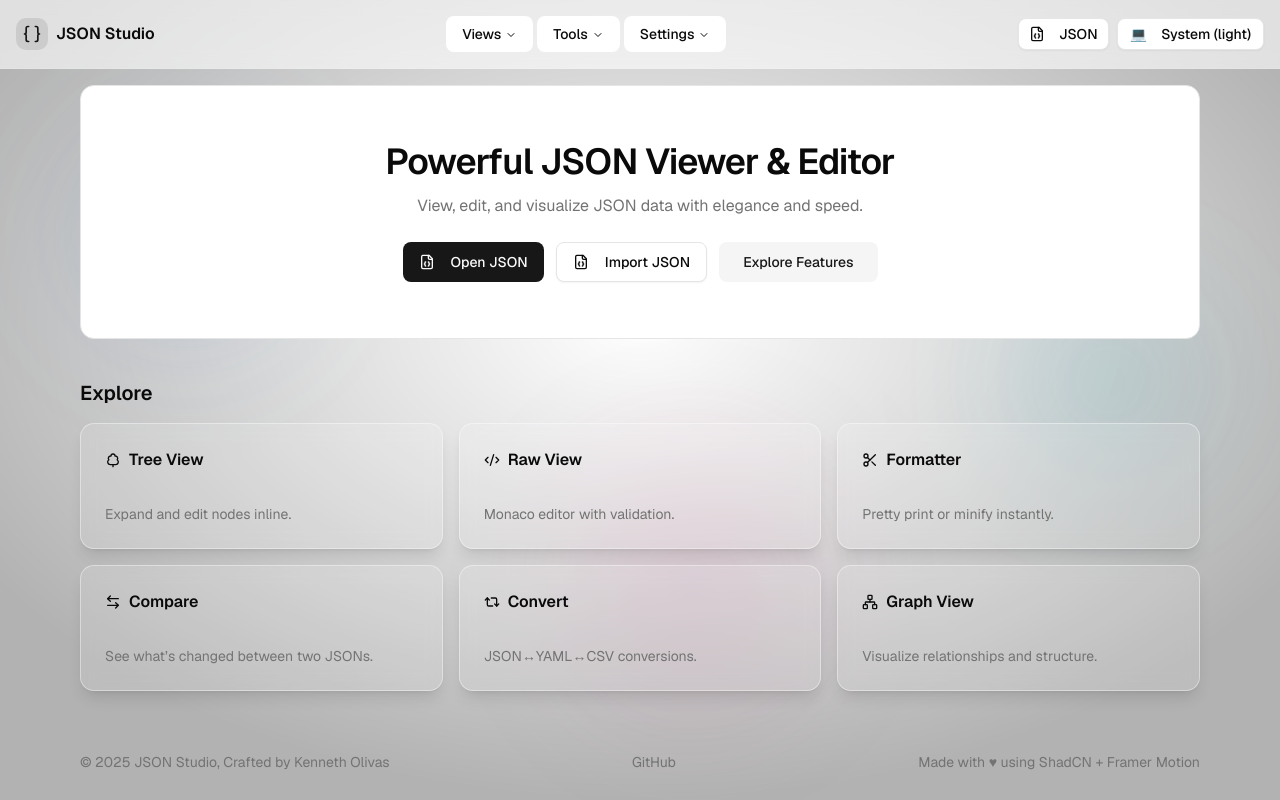
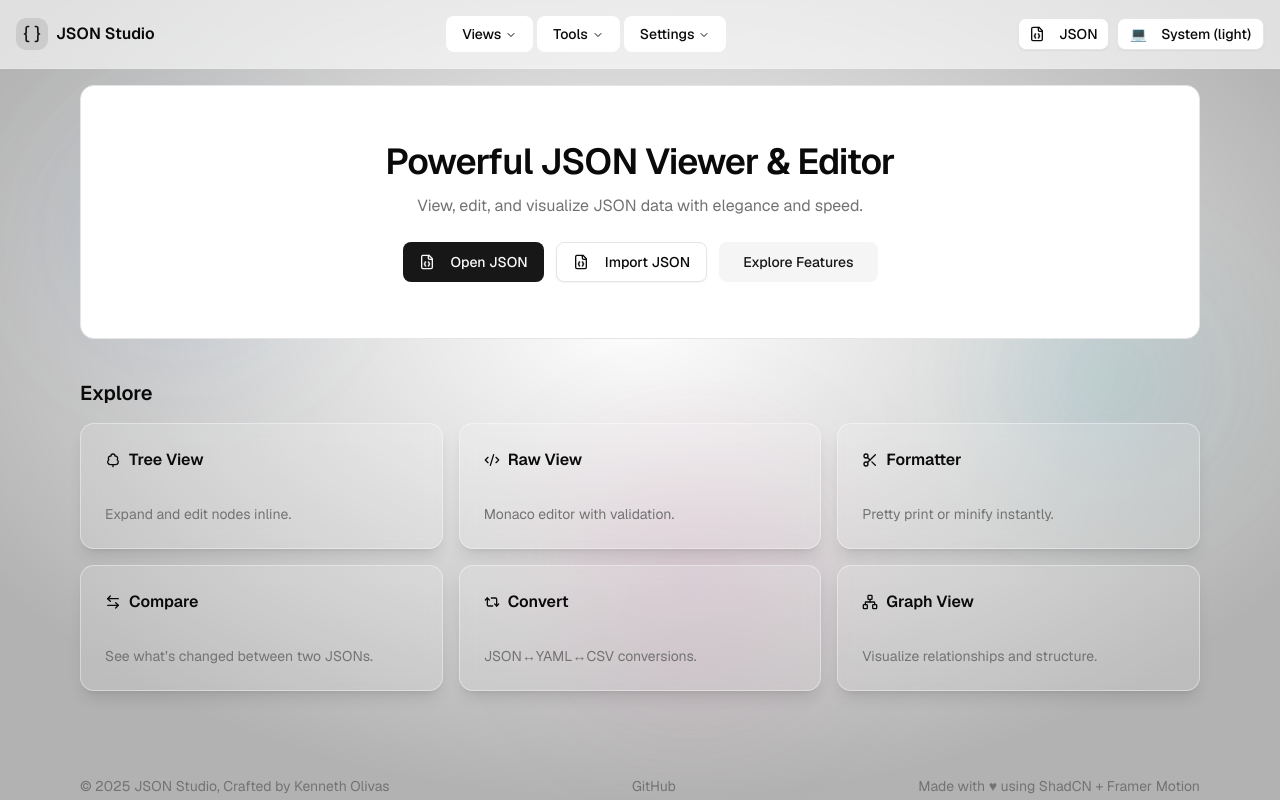
Before and after one commit to KennethOlivas/json-viewer, a Next.js app: page / in a window 1280 px wide. Built offline with nearby package versions, Linux system fonts and the light colour scheme.

Commit message:
fix: adjust footer margin and update GitHub link to the correct repository

```diff
--- a/app/layout.tsx
+++ b/app/layout.tsx
@@ -49,7 +49,7 @@ export default function RootLayout({
               {children}
             </div>
             {/* Footer */}
-            <footer className="-mt-12">
+            <footer className="-mt-6">
               <div className="mx-auto flex w-full max-w-6xl flex-col items-center justify-between gap-3 px-4 text-center text-sm md:flex-row md:text-left">
                 <div className="text-muted-foreground">
                   © {new Date().getFullYear()} JSON Studio, Crafted by Kenneth
@@ -58,7 +58,7 @@ export default function RootLayout({
                 <div className="flex items-center gap-4">
                   <a
                     className="text-muted-foreground hover:text-foreground"
-                    href="https://github.com/"
+                    href="https://github.com/KennethOlivas/json-viewer"
                     target="_blank"
                     rel="noreferrer"
                   >
```
